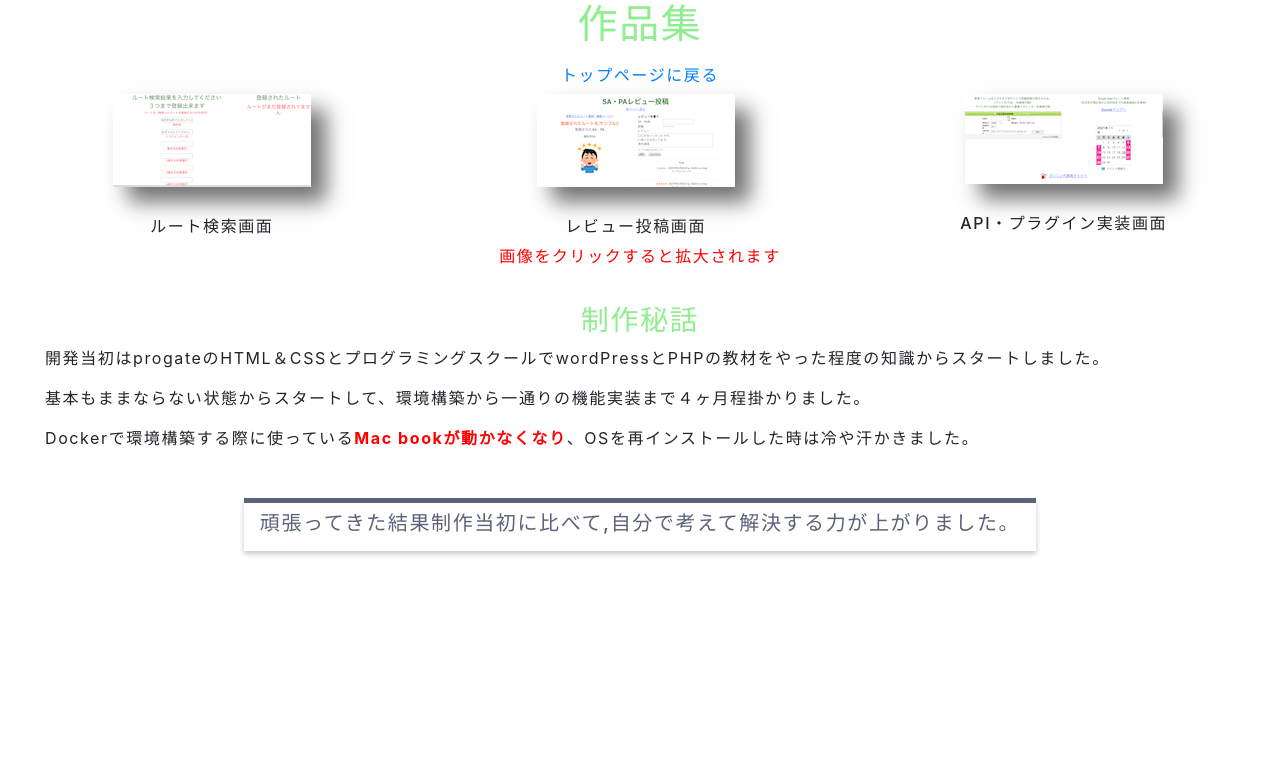
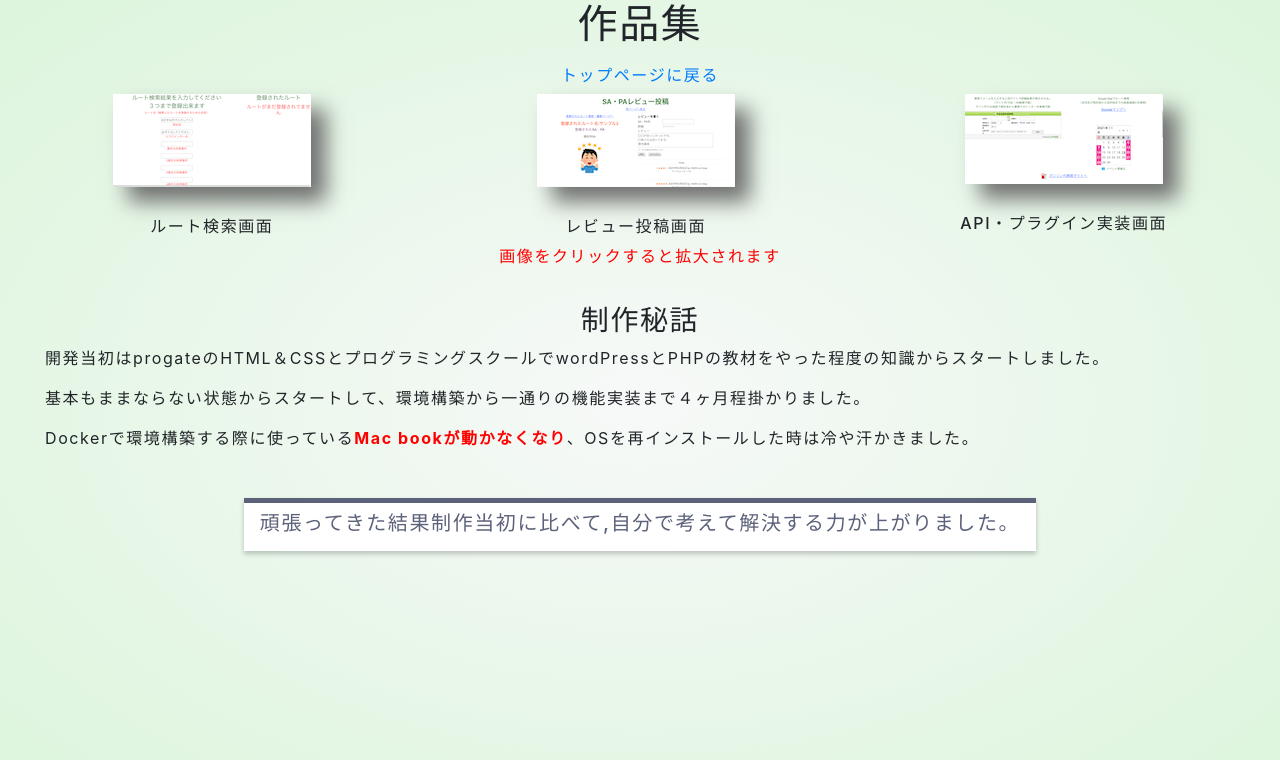
Before and after one commit to kurayoshi0530/my-portfolio, a plain HTML site: page collection_works.html in a window 1280 px wide. Drawn offline with nearby package versions, Linux system fonts and the light colour scheme.

Commit message:
背景色変更
細かいCSS修正

作品集画面のタグの修正

```diff
--- a/collection_works.html
+++ b/collection_works.html
@@ -17,13 +17,15 @@
         <script src="https://cdnjs.cloudflare.com/ajax/libs/lightbox2/2.7.1/js/lightbox.min.js" type="text/javascript"></script>
     </head>
     <body>
+        <div class="container-fluid">
             <div class="text-center collection_works">
+                <div class="title">
                     <h1>作品集</h1>
+                </div>
                 <div class="text-center link">
                     <a href="index.html" class="btn">トップページに戻る</a>
                 </div>
-            <div class="container-fluid">
-                <div class="justify-content-around row">
+                <div class="justify-content-around text-center row">
                     <div id="col-lg-4 image-trim">
                         <a href="images/オリジナルアプリ関係/ルート検索画面大.png" data-lightbox="group"><img src="images/オリジナルアプリ関係/ルート検索画面小.png"></a>
                         <h6>ルート検索画面</h6>
@@ -37,7 +39,7 @@
                         <h6>API・プラグイン実装画面</h6>
                     </div>
                 </div> <!-- end row -->
-                <div class="notes">
+                <div class="text-center notes">
                     <p>画像をクリックすると拡大されます</p>
                 </div>
                 <div class="col-lg-12 text-center development-secret-story">
@@ -51,8 +53,9 @@
                         <h5>頑張ってきた結果制作当初に比べて,自分で考えて解決する力が上がりました。</h5>
                     </div>
                 </div>
-            </div> <!-- end container -->
             </div> <!-- end collection_works -->
+        </div> <!-- end container-fluid -->
         <!-- JavaScriptの読み込み -->
         <script src="js/collection_works.js"></script>
     </body>
+</html>
--- a/style.scss
+++ b/style.scss
@@ -1,6 +1,17 @@
+* {
+    padding: 0;
+    margin: 0;
+}
+
 body {
     letter-spacing: 0.1em;
     display: none;
+}
+
+.container-fluid {
+    width: 100vw;
+    height: 100vh;
+    background: radial-gradient(#f7f9f8, #dcf5dc,)
 }
 
 // ---------- indexページ ----------
@@ -11,7 +22,6 @@ body {
 
     .titleAnime {
         position: absolute;
-        color: lightgreen;
         font-size: 96px;
         font-family: "Shrikhand", cursive;
         letter-spacing: 0.2em;
@@ -51,7 +61,6 @@ body {
         width: 280px;
     }
     // ---------- トップページ読み込み時にロゴを表示させる ここまで ----------
-
 }
 
 // ---------- profileページ ----------
@@ -66,17 +75,9 @@ body {
         padding:30px;
         width: 32%;
     }
-
-    h4 {
-        color: lightgreen;
-    }
 }
 // ---------- collection_worksページ ----------
 .collection_works {
-    h1 {
-        color: lightgreen;
-    }
-
     img {
         box-shadow: 15px 15px 20px #717271;
         margin-bottom: 30px
@@ -89,7 +90,6 @@ body {
     .development-secret-story {
         h3 {
             padding-top: 20px;
-            color:lightgreen;
         }
 
         span {
```
Also changed, not shown: style.css, style.min.css, 2 other files. Lines whose indentation alone changed are shown as unchanged.
